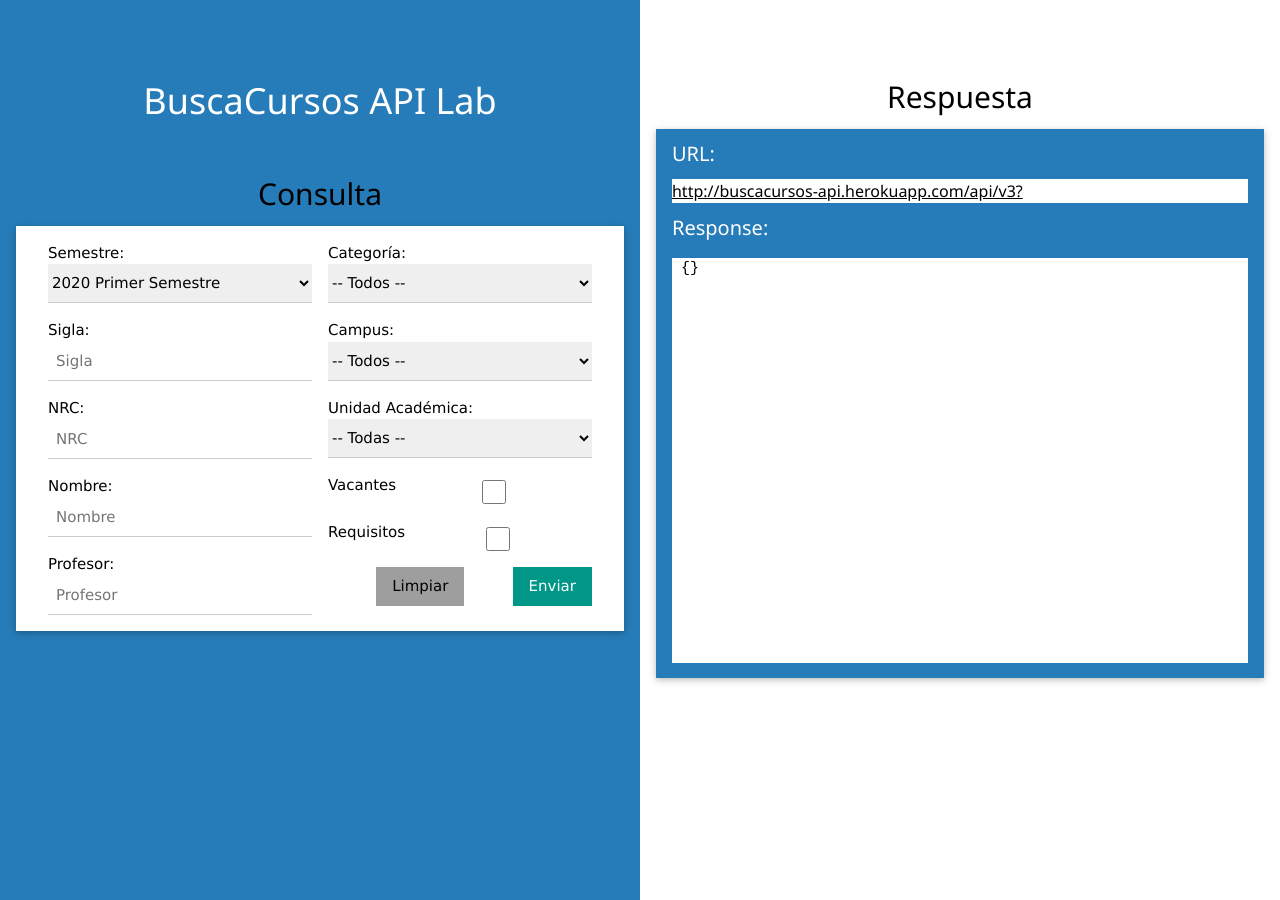
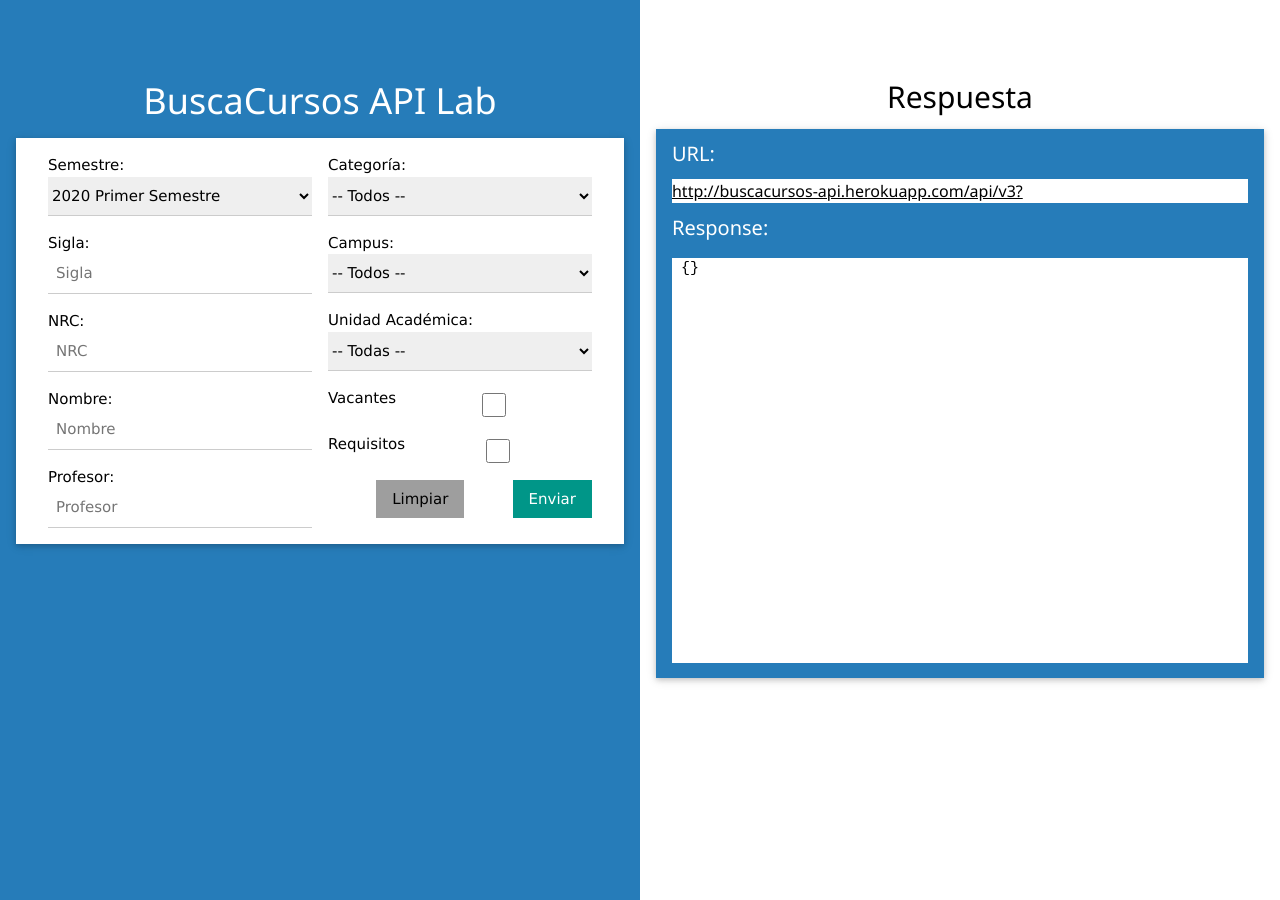
Before and after one commit to igbasly/BC_API, a Jekyll site: the page apilab.html, which Jekyll copies as it is, in a window 1280 px wide. Built offline with Jekyll 4.4.1, drawn with Linux system fonts in a browser that asks for light colours.

Commit message:
Lab update :+1:

```diff
--- a/apilab.html
+++ b/apilab.html
@@ -28,8 +28,6 @@
     <div class="w3-half w3-container w3-center" style="background-color: #267CB9; min-height: 100%;">
         <div class="w3-padding-64">
             <h1 class="w3-text-white">BuscaCursos API Lab</h1>
-            <br/>
-            <h2>Consulta</h2>
             <form class="w3-container w3-card w3-white" onsubmit="callAPI().then(data => setResponse(data[0], data[1])); return false;" id="form">
                 <div class="w3-row-padding">
                     <div class="w3-half">
```
